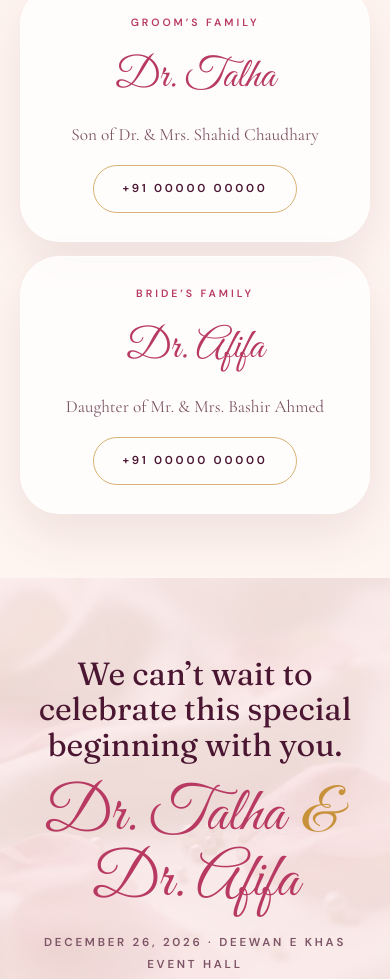
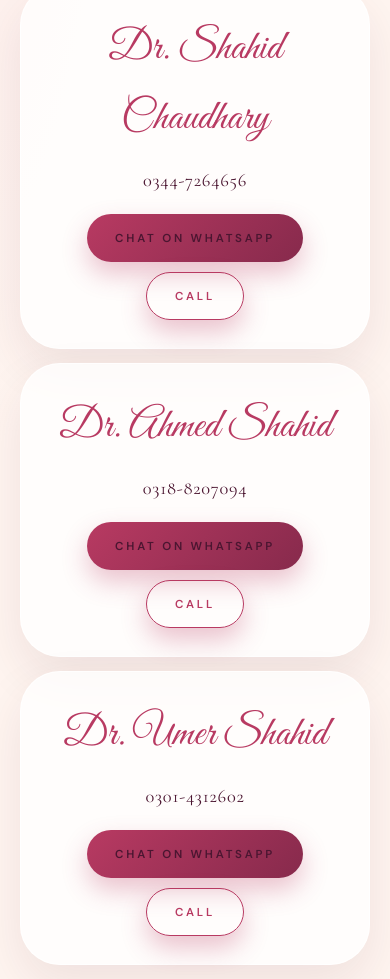
Before and after one commit to Abdul-Mueez-init/talha_weds_affifa, a plain HTML site: page gulnaar-invite/index.html in a window 390 px wide. Shown: the part 9238-10217 px from the top of the page. Drawn offline with nearby package versions, Linux system fonts and the light colour scheme; a web font is replaced by a local one.

Commit message:
Rebuild contact section with 3 named contact cards
Contacts config now lists Dr. Shahid Chaudhary, Dr. Ahmed Shahid and
Dr. Umer Shahid with their numbers. Each card shows the name, the phone
as written, and two actions: CHAT ON WHATSAPP (gold, wa.me/92…) and
CALL (mauve outline, tel:+92…). Local 0-prefixed numbers are converted
to 92 international format. Old family-side cards and placeholder
numbers are gone.

Generated with [Devin](https://devin.ai)

Co-Authored-By: Devin <158243242+devin-ai-integration[bot]@users.noreply.github.com>

```diff
--- a/gulnaar-invite/assets/css/extras.css
+++ b/gulnaar-invite/assets/css/extras.css
@@ -344,7 +344,20 @@
   color: var(--ink);
 }
 .x-contact__sub { margin: 0 0 6px; font-family: var(--font-display); font-size: 1.08rem; line-height: 1.55; color: var(--ink-2); }
-.x-contact__phone { min-width: 190px; }
+.x-contact__tel { margin: 0; font-family: var(--font-display); font-size: 1.15rem; letter-spacing: .04em; color: var(--ink); }
+.x-contact__actions { display: flex; flex-wrap: wrap; justify-content: center; gap: 10px; margin-top: 8px; }
+.x-contact .x-btn.x-contact__wa {
+  --btn-bg: linear-gradient(135deg, var(--champagne), color-mix(in srgb, var(--champagne) 55%, var(--plum)));
+  --btn-fg: var(--plum);
+  border-color: transparent;
+}
+.x-contact .x-btn.x-contact__call {
+  background: transparent;
+  color: var(--mauve);
+  border-color: var(--mauve);
+}
+.x-contact .x-btn.x-contact__call:hover,
+.x-contact .x-btn.x-contact__call:focus-visible { background: var(--mauve); color: #fff; }
 
 /* ---- Mehr: soft bubbles, pills, pastel ---- */
 .x-verse {
--- a/gulnaar-invite/assets/js/config.js
+++ b/gulnaar-invite/assets/js/config.js
@@ -260,10 +260,11 @@ dressCode: {
     ],
   },
 
-  // side: "bride" | "groom". Names and parents are taken from the couple block above.
+  // Named contact persons shown in the Hosts & contact section.
   contacts: [
-    { side: "groom", phones: ["+91 00000 00000"] },
-    { side: "bride", phones: ["+91 00000 00000"] },
+    { name: "Dr. Shahid Chaudhary", phone: "0344-7264656" },
+    { name: "Dr. Ahmed Shahid",     phone: "0318-8207094" },
+    { name: "Dr. Umer Shahid",       phone: "0301-4312602" },
   ],
 
   theme: {
--- a/gulnaar-invite/assets/js/extras.js
+++ b/gulnaar-invite/assets/js/extras.js
@@ -114,36 +114,42 @@
     const mount = $("#contactCards");
     if (!mount) return;
 
-    const sides = config.contacts || [];
-    const couple = config.couple || {};
+    const people = config.contacts || [];
 
-    sides.forEach((side, index) => {
-      const person = side.side === "groom" ? couple.groom : couple.bride;
+    const intlDigits = (phone) => {
+      const d = String(phone || "").replace(/\D/g, "");
+      if (d.startsWith("0")) return "92" + d.slice(1);
+      if (d.startsWith("92")) return d;
+      return d ? "92" + d : "";
+    };
+
+    people.forEach((person, index) => {
       const card = el("article", "x-contact rv");
       card.style.setProperty("--i", index);
 
-      const label = side.label || (side.side === "groom" ? "Groom’s family" : "Bride’s family");
-      const hosted = Object.prototype.hasOwnProperty.call(side, "key");
-      const name = hosted ? side.person || "" : side.person || shortName(person);
-      const sub = hosted
-        ? side.subtitle || ""
-        : side.subtitle || [person && person.relation, person && person.parents].filter(Boolean).join(" ");
+      if (person.name) card.append(el("h3", "x-contact__person", person.name));
+      if (person.phone) card.append(el("p", "x-contact__tel", person.phone));
 
-      card.append(el("span", "x-contact__label", label));
-      if (name) card.append(el("h3", "x-contact__person", name));
-      if (sub) card.append(el("p", "x-contact__sub", sub));
+      const intl = intlDigits(person.phone);
+      if (intl) {
+        const actions = el("div", "x-contact__actions");
 
-      (side.phones || []).forEach((phone) => {
-        const link = el("a", "x-btn x-btn--ghost x-contact__phone");
-        link.href = `tel:${digits(phone)}`;
-        link.textContent = phone;
-        card.append(link);
-      });
+        const wa = el("a", "x-btn x-contact__wa", "Chat on WhatsApp");
+        wa.href = `https://wa.me/${intl}`;
+        wa.target = "_blank";
+        wa.rel = "noopener";
+
+        const call = el("a", "x-btn x-contact__call", "Call");
+        call.href = `tel:+${intl}`;
+
+        actions.append(wa, call);
+        card.append(actions);
+      }
 
       mount.append(card);
     });
 
-    if (!sides.length) mount.closest("section")?.remove();
+    if (!people.length) mount.closest("section")?.remove();
   }
 
   /* ---------- RSVP form (sent over WhatsApp, no server needed) ---------- */
```
